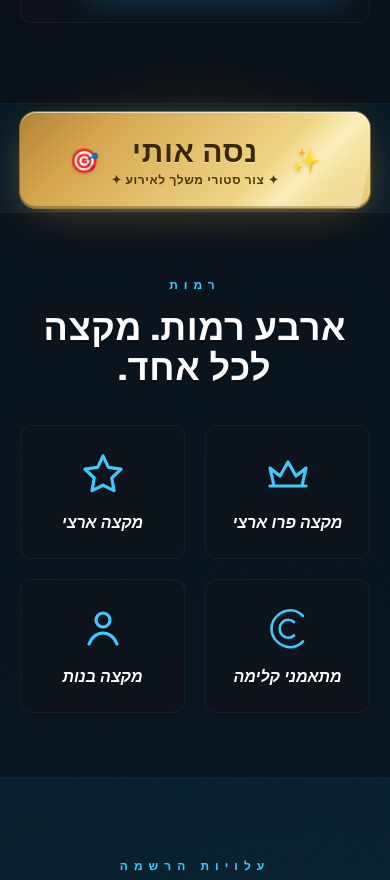
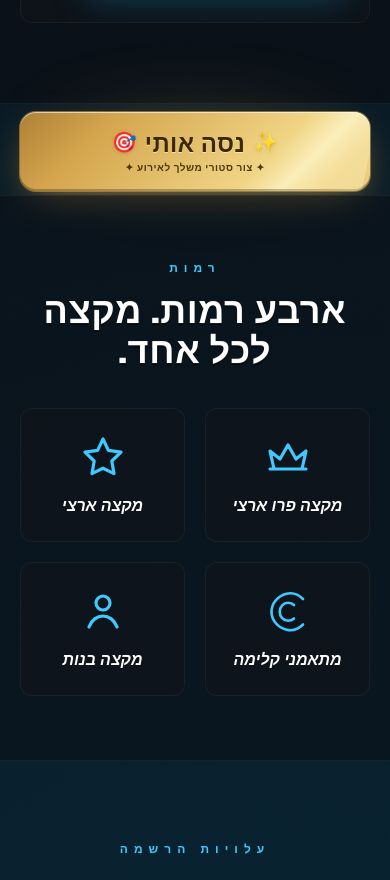
Before and after one commit to yarincsw-collab/calima-battle-3, a Next.js app: page / in a window 390 px wide. Shown: the part 3831-4711 px from the top of the page. Built offline with nearby package versions, Linux system fonts and the light colour scheme.

Commit message:
style: compact mobile layout for gold 'נסה אותי' button

```diff
--- a/src/components/ShareCard.tsx
+++ b/src/components/ShareCard.tsx
@@ -36,7 +36,7 @@ export function ShareCard() {
           <button
             type="button"
             onClick={() => setOpen(true)}
-            className="group relative w-full overflow-hidden rounded-2xl px-6 py-5 sm:py-6 transition-transform hover:scale-[1.02] active:scale-100 not-italic"
+            className="group relative w-full overflow-hidden rounded-2xl px-4 py-4 sm:px-6 sm:py-5 transition-transform hover:scale-[1.02] active:scale-100 not-italic"
             style={{
               background:
                 "linear-gradient(135deg, #8a5e1f 0%, #d4a54d 22%, #f0d585 45%, #faecb6 50%, #f0d585 55%, #d4a54d 78%, #6e4814 100%)",
@@ -46,20 +46,20 @@ export function ShareCard() {
                 "0 14px 40px -12px rgba(212,165,77,0.65), 0 0 0 1px rgba(212,165,77,0.55), inset 0 1px 0 rgba(255,255,255,0.6), inset 0 -2px 0 rgba(0,0,0,0.25)",
             }}
           >
-            <div className="relative z-10 flex items-center justify-center gap-3 text-[#3a2900]">
-              <span className="text-2xl sm:text-3xl drop-shadow">✨</span>
-              <div className="flex flex-col items-center sm:items-baseline sm:flex-row gap-1 sm:gap-3">
+            <div className="relative z-10 flex flex-col items-center text-[#3a2900]">
+              <div className="flex items-center justify-center gap-2 sm:gap-3 w-full">
+                <span className="text-xl sm:text-3xl drop-shadow">✨</span>
                 <span
-                  className="grunge-text text-3xl sm:text-4xl uppercase tracking-wide"
+                  className="grunge-text text-2xl sm:text-4xl uppercase tracking-wide leading-none"
                   style={{ textShadow: "0 1px 0 rgba(255,245,200,0.6)" }}
                 >
                   נסה אותי
                 </span>
-                <span className="text-xs sm:text-sm font-bold opacity-90 tracking-wider">
-                  ✦ צור סטורי משלך לאירוע ✦
-                </span>
+                <span className="text-xl sm:text-3xl drop-shadow">🎯</span>
               </div>
-              <span className="text-2xl sm:text-3xl drop-shadow">🎯</span>
+              <span className="mt-1 sm:mt-1.5 text-[10px] sm:text-sm font-bold opacity-90 tracking-wider whitespace-nowrap">
+                ✦ צור סטורי משלך לאירוע ✦
+              </span>
             </div>
 
             {/* shine sweep */}
```
